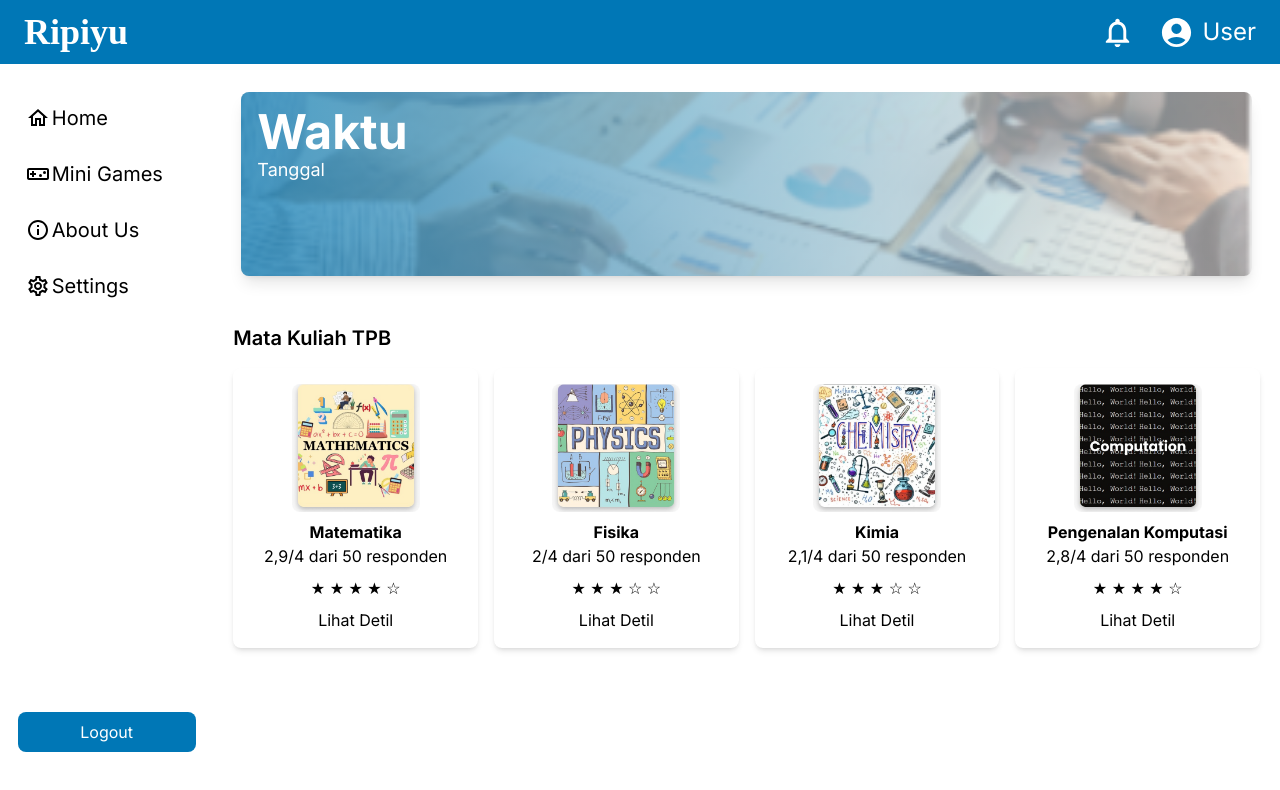
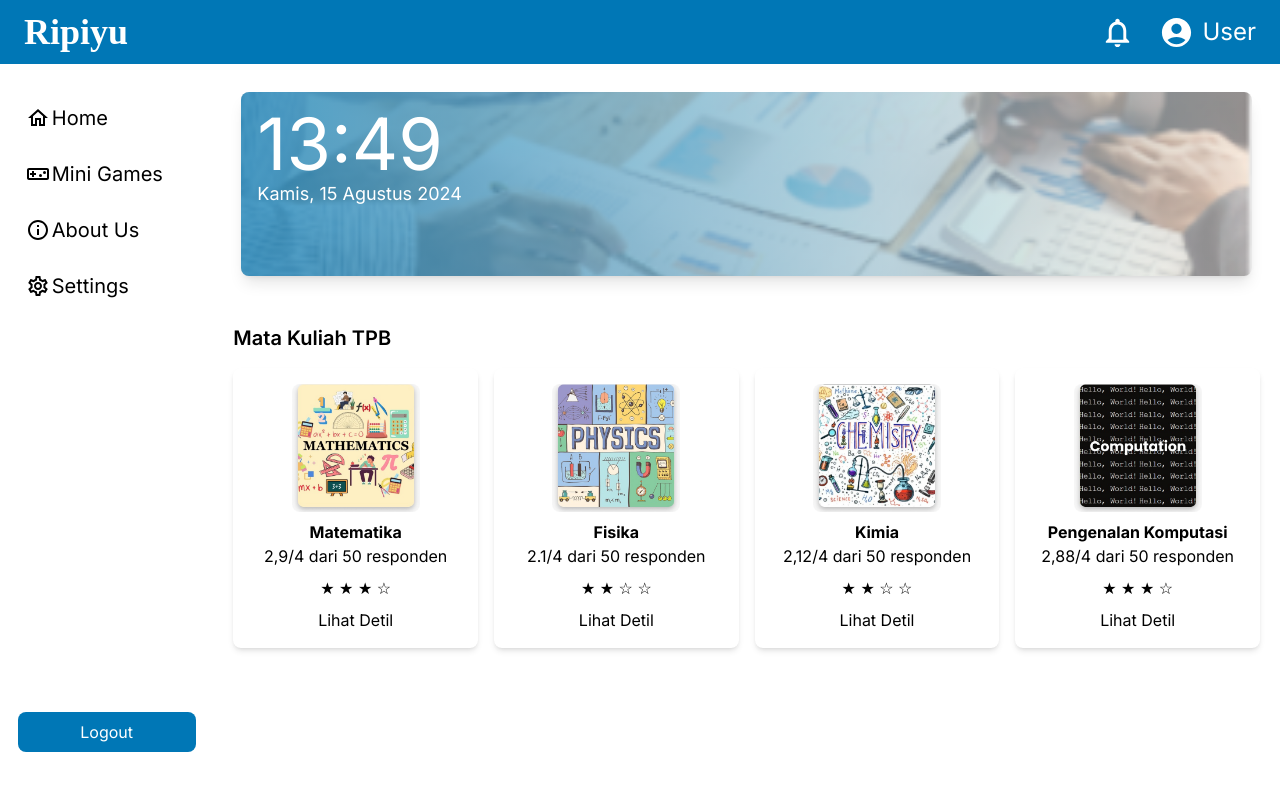
Before and after one commit to Henshou/Ripiyu, a Next.js app: page / in a window 1280 px wide. Shown: the top 790 px of the page. Built offline with nearby package versions, Linux system fonts and the light colour scheme.

Commit message:
refactor: change element content

```diff
--- a/app/page.tsx
+++ b/app/page.tsx
@@ -1,9 +1,35 @@
+'use client';
 import Image from "next/image";
 import Navbar from "./components/navbar";
 import Link from "next/link";
 import SideBar from "./components/sidebar";
+import React, { useEffect, useState } from 'react';
 
 const Home = () => {
+    const [currentTime, setCurrentTime] = useState('');
+    const [currentDate, setCurrentDate] = useState('');
+    const [currentDay, setCurrentDay] = useState('');
+
+    useEffect(() => {
+        const updateTimeAndDate = () => {
+            const now = new Date();
+            const optionsDate = { year: 'numeric', month: 'long', day: 'numeric', locale: 'id-ID' };
+            setCurrentTime(now.toLocaleTimeString());
+            const optionsDay = { weekday: 'long',  locale: 'id-ID'};
+
+            setCurrentDate(now.toLocaleDateString('id-ID', optionsDate));
+            setCurrentDay(now.toLocaleDateString('id-ID', optionsDay));
+
+            const hours = String(now.getHours()).padStart(2, '0');
+            const minutes = String(now.getMinutes()).padStart(2, '0');
+            setCurrentTime(`${hours}:${minutes}`);
+        };
+
+        updateTimeAndDate();
+        const intervalId = setInterval(updateTimeAndDate, 60000);
+
+        return () => clearInterval(intervalId);
+    }, []);
     return (
         <>
             <Navbar></Navbar>
@@ -11,12 +37,12 @@ const Home = () => {
             <div className="flex flex-row h-[calc(100vh-64px)]">
                 <SideBar></SideBar>
                 <div className="flex flex-col w-screen">
-                    <div className="relative p-4 shadow-lg rounded-lg overflow-hidden m-7 h-1/4">
+                    <div className="relative p-4 shadow-lg rounded-lg  overflow-hidden m-7 h-1/4">
                         <div className="absolute inset-0 bg-cover bg-center" style={{ backgroundImage: 'url(/images/discuss.png)', opacity: 0.5 }}></div>
                         <div className="absolute inset-0 bg-gradient-to-r from-blueish/70 to-blueish/21"></div>
                         <div className="relative z-10">
-                            <h1 className="text-5xl font-bold text-white">Waktu</h1>
-                            <p className="text-lg text-white">Tanggal</p>
+                            <h1 className="text-7xl text-white">{currentTime}</h1>
+                            <p className="text-lg text-white">{currentDay}, {currentDate}</p>
                         </div>
                     </div>
                     <div className="m-5">
@@ -31,7 +57,7 @@ const Home = () => {
                                     <h3 className="font-bold mt-2">Matematika</h3>
                                     <p>2,9/4 dari 50 responden</p>
                                     <div className="flex justify-center mt-2">
-                                        <span className="text-yellow-500">★ ★ ★ ★ ☆</span>
+                                        <span className="text-yellow-500">★ ★ ★ ☆</span>
                                     </div>
                                     <p className="text-blue-500 mt-2">Lihat Detil</p>
                                 </div>
@@ -43,9 +69,9 @@ const Home = () => {
                                         <Image src="/images/fisika.jpeg" alt="Fisika" width={150} height={150} className="w-32 h-32 object-cover rounded-lg" />
                                     </div>
                                     <h3 className="font-bold mt-2">Fisika</h3>
-                                    <p>2/4 dari 50 responden</p>
+                                    <p>2.1/4 dari 50 responden</p>
                                     <div className="flex justify-center mt-2">
-                                        <span className="text-yellow-500">★ ★ ★ ☆ ☆</span>
+                                        <span className="text-yellow-500">★ ★ ☆ ☆</span>
                                     </div>
                                     <p className="text-blue-500 mt-2">Lihat Detil</p>
                                 </div>
@@ -57,9 +83,9 @@ const Home = () => {
                                         <Image src="/images/kimia.jpeg" alt="Kimia" width={150} height={150} className="w-32 h-32 object-cover rounded-lg" />
                                     </div>
                                     <h3 className="font-bold mt-2">Kimia</h3>
-                                    <p>2,1/4 dari 50 responden</p>
+                                    <p>2,12/4 dari 50 responden</p>
                                     <div className="flex justify-center mt-2">
-                                        <span className="text-yellow-500">★ ★ ★ ☆ ☆</span>
+                                        <span className="text-yellow-500">★ ★ ☆ ☆</span>
                                     </div>
                                     <p className="text-blue-500 mt-2">Lihat Detil</p>
                                 </div>
@@ -71,9 +97,9 @@ const Home = () => {
                                         <Image src="/images/komputasi.jpeg" alt="Matematika" width={150} height={150} className="w-32 h-32 object-cover rounded-lg" />
                                     </div>
                                     <h3 className="font-bold mt-2">Pengenalan Komputasi</h3>
-                                    <p>2,8/4 dari 50 responden</p>
+                                    <p>2,88/4 dari 50 responden</p>
                                     <div className="flex justify-center mt-2">
-                                        <span className="text-yellow-500">★ ★ ★ ★ ☆</span>
+                                        <span className="text-yellow-500">★ ★ ★ ☆</span>
                                     </div>
                                     <p className="text-blue-500 mt-2">Lihat Detil</p>
                                 </div>
```
